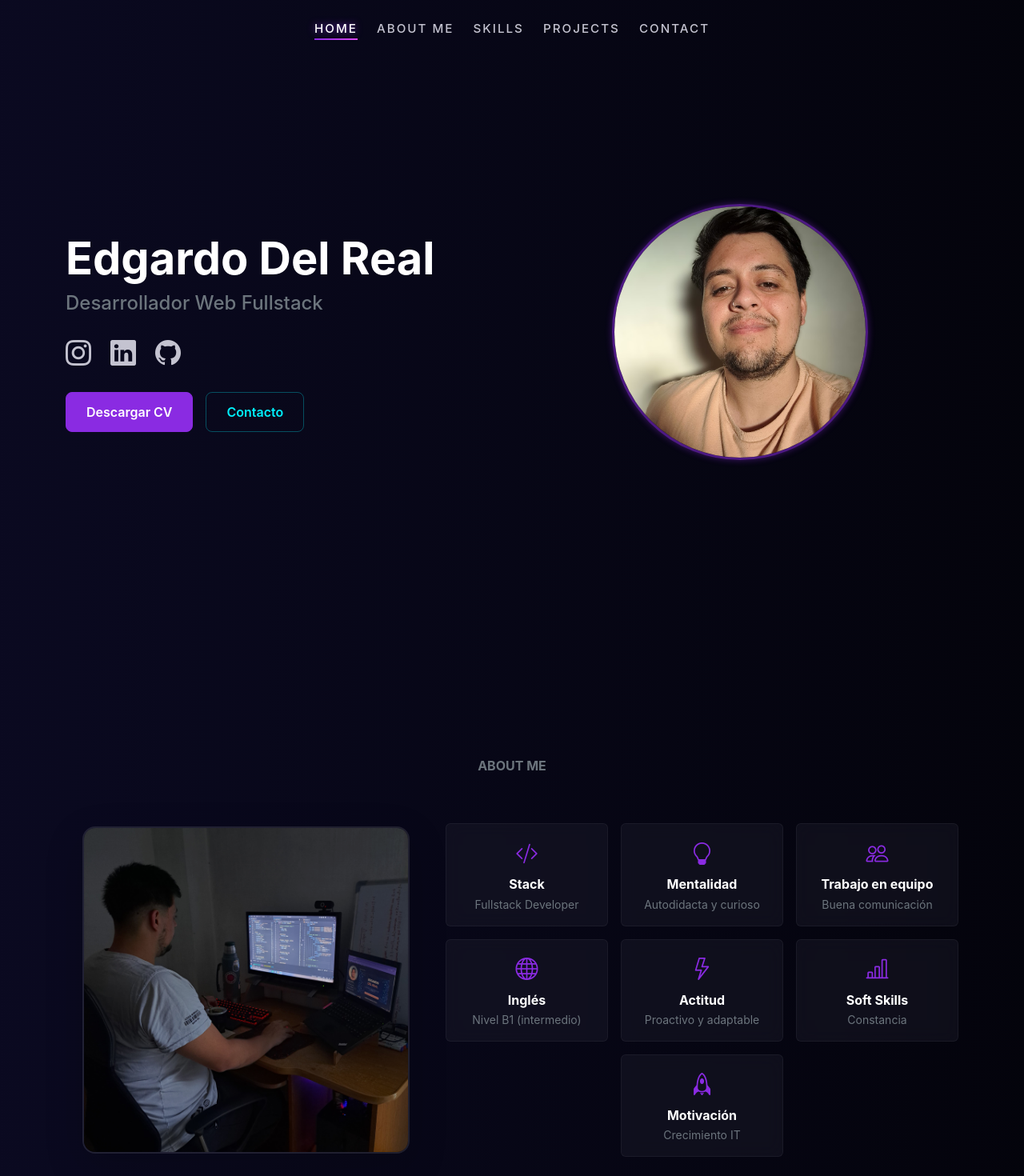
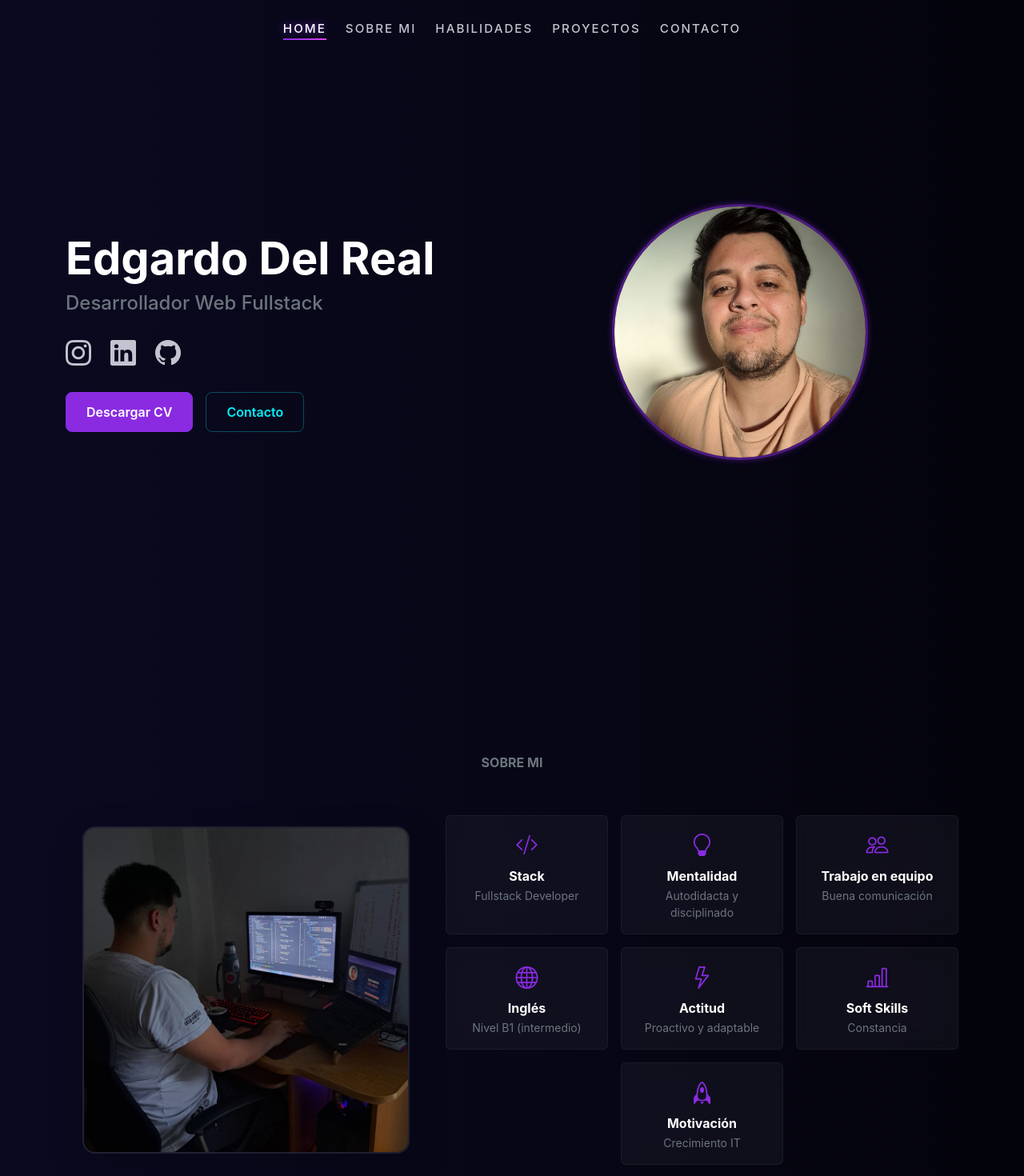
Before and after one commit to Edgardo-Del-Real/PortfolioEdgardoDelReal, a React (Vite) app: page / in a window 1280 px wide. Shown: the top 1470 px of the page at 80% size. Built offline with nearby package versions, Linux system fonts and the light colour scheme.

Commit message:
actualizacion nueva

```diff
--- a/src/Components/NavBar/NavBar.jsx
+++ b/src/Components/NavBar/NavBar.jsx
@@ -88,7 +88,7 @@ const NavBar = () => {
                                 className='nav-link-custom'
                                 activeClass="active-link"
                                 onClick={closeMenu}>
-                                ABOUT ME
+                                SOBRE MI
                             </Link>
                         </li>
                         <li className="nav-item">
@@ -101,7 +101,7 @@ const NavBar = () => {
                                 className='nav-link-custom'
                                 activeClass="active-link"
                                 onClick={closeMenu}>
-                                SKILLS
+                                HABILIDADES
                             </Link>
                         </li>
                         <li className="nav-item">
@@ -114,7 +114,7 @@ const NavBar = () => {
                                 className='nav-link-custom'
                                 activeClass="active-link"
                                 onClick={closeMenu}>
-                                PROJECTS
+                                PROYECTOS
                             </Link>
                         </li>
                         <li className="nav-item">
@@ -127,7 +127,7 @@ const NavBar = () => {
                                 className='nav-link-custom'
                                 activeClass="active-link"
                                 onClick={closeMenu}>
-                                CONTACT
+                                CONTACTO
                             </Link>
                         </li>
                     </ul>
--- a/src/Components/aboutMe/aboutMe.jsx
+++ b/src/Components/aboutMe/aboutMe.jsx
@@ -7,7 +7,7 @@ import { Element } from 'react-scroll';
 const AboutMe = () => {
     const infoCards = [
         { icon: 'bi bi-code-slash', title: 'Stack', text: 'Fullstack Developer' },
-        { icon: 'bi bi-lightbulb', title: 'Mentalidad', text: 'Autodidacta y curioso' },
+        { icon: 'bi bi-lightbulb', title: 'Mentalidad', text: 'Autodidacta y disciplinado' },
         { icon: 'bi bi-people', title: 'Trabajo en equipo', text: 'Buena comunicación' },
         { icon: 'bi bi-globe', title: 'Inglés', text: 'Nivel B1 (intermedio)' },
         { icon: 'bi bi-lightning', title: 'Actitud', text: 'Proactivo y adaptable' },
@@ -21,7 +21,7 @@ const AboutMe = () => {
                 {/* Título centrado */}
                 <div className="row mb-5">
                     <div className="col-12 text-center">
-                        <h6 className='text-secondary fw-bold tracking-widest'>ABOUT ME</h6>
+                        <h6 className='text-secondary fw-bold tracking-widest'>SOBRE MI</h6>
                     </div>
                 </div>
 
--- a/src/Components/skills/skills.jsx
+++ b/src/Components/skills/skills.jsx
@@ -41,7 +41,7 @@ const Skills = () => {
                 <div className="row mb-5">
                     <div className="col-12 text-center">
                         <h6 className='text-secondary fw-bold tracking-widest'>TECNOLOGÍAS</h6>
-                        <h2 className='text-white fw-bold display-5'>Mi stack técnico</h2>
+                        <h2 className='text-white fw-bold display-5'>Mi stack</h2>
                     </div>
                 </div>
 
```
Also changed, not shown: src/Components/form/form.jsx (indentation only).
